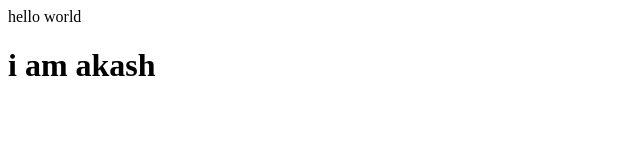
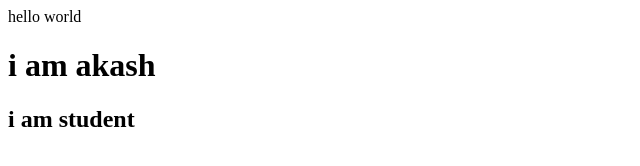
Before and after one commit to AKASH-HARAWAL/local, a plain HTML site: page index.html in a window 1280 px wide. Shown: the whole page, without its empty margins (0-640 px from the left). Drawn offline with Linux system fonts and the light colour scheme.

Commit message:
Update index.html

```diff
--- a/index.html
+++ b/index.html
@@ -1,2 +1,3 @@
 <h>hello world</h>
 <h1>i am akash</h1>
+<h2>i am student</h2>
```
